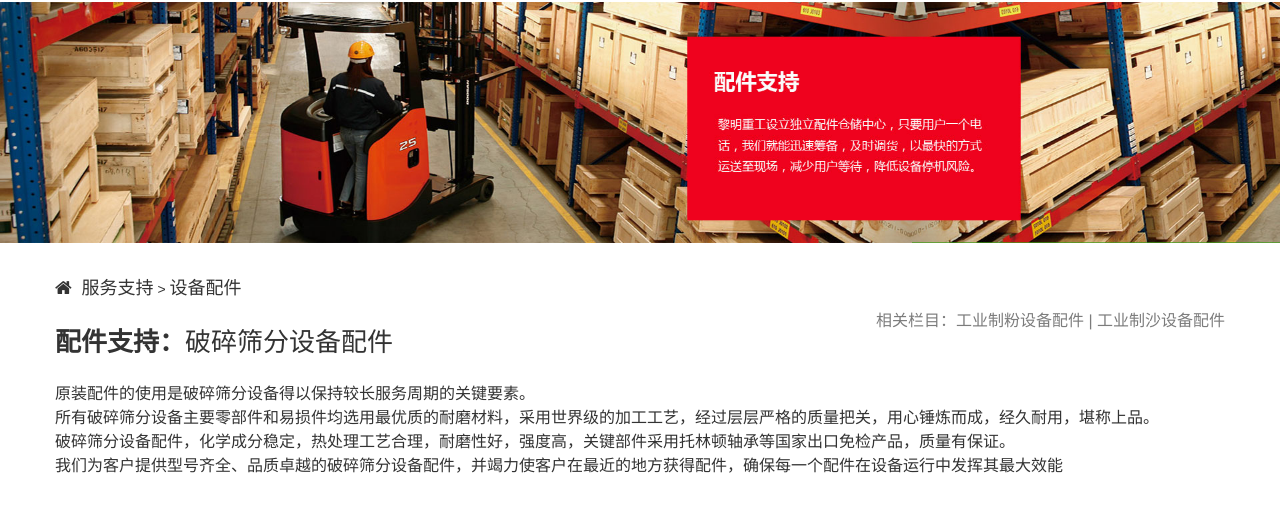
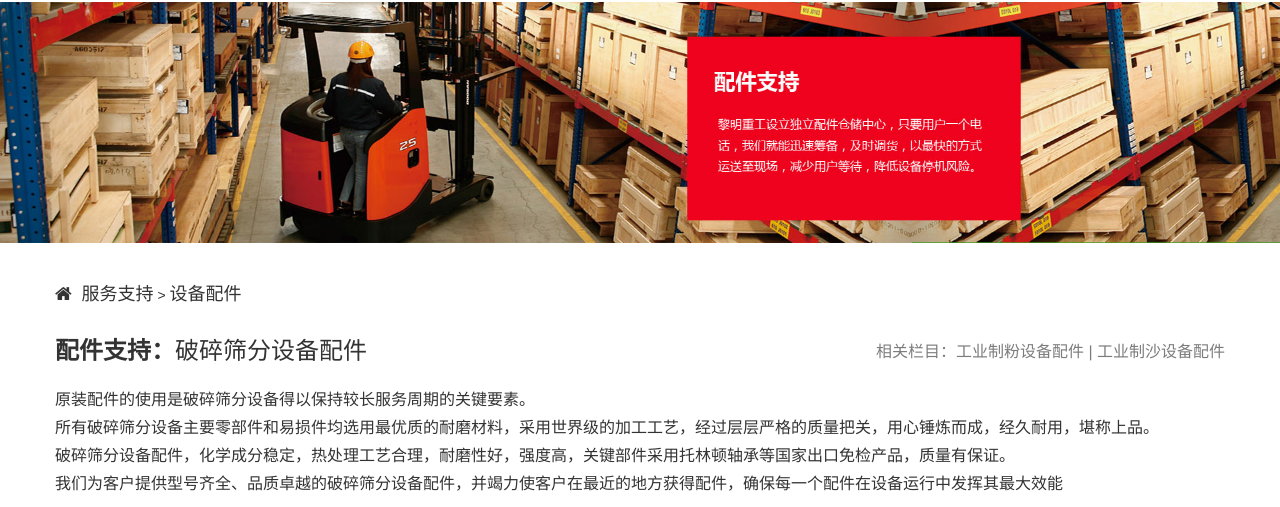
Before and after one commit to jeeaay/lmlq, a plain HTML site: page server_parts.html in a window 1280 px wide. Shown: the part 112-619 px from the top of the page. Drawn offline with Linux system fonts and the light colour scheme.

Commit message:
统一服务内页h1 h2

```diff
--- a/css/inside.css
+++ b/css/inside.css
@@ -399,22 +399,20 @@
 	#solution .parts_name{padding: 0 15px}
 }
 /*server*/
-.parts .inside_list_title{padding:0 }
-.parts .inside_list_title h1{padding: 22px 0 21px;}
+
 .parts_intro{padding: 3px 0 16px}
-.parts h2{padding:12px 0 18px;font-size: 24px;}
 .parts ul img{width: 100%}
 .parts ul p{padding: 16px 0 28px;text-align: center;}
 
-.network h1{font-size: 24px;padding-bottom: 7px}
-.network .inside_list_title{padding: 12px 0 0}
-.network .inside_list_title span{padding: 2px 0 8px;display: block;}
-.network h2{padding: 25px 0 10px}
-.network p{line-height: 28px;}
-.network .breadcrumb{padding-top: 36px;}
+#server .inside h1{font-size: 24px;padding-bottom: 7px}
+#server .inside .inside_list_title{padding: 12px 0 0}
+#server .inside .inside_list_title span{padding: 2px 0 8px;display: block;}
+#server .inside h2{padding: 25px 0 10px}
+#server .inside p{line-height: 28px;}
+#server .inside .breadcrumb{padding-top: 36px;}
 @media (min-width: 760px){
-	.network h1{padding-bottom: 17px}
-	.network .inside_list_title span{padding: 21px 0 5px;display: inline;}
+	#server .inside h1{padding-bottom: 17px}
+	#server .inside .inside_list_title span{padding: 21px 0 5px;display: inline;}
 }
 .network .map img{margin: 0 auto}
 @media (min-width: 1000px){
--- a/server_parts.html
+++ b/server_parts.html
@@ -86,7 +86,7 @@
 	<div class="banner-res">
 		<img class="res img-res" data-xb="./img/server/server_parts_banner.jpg">
 	</div>
-	<div class="bg-white">
+	<div class="bg-white inside">
 		<div class="breadcrumb container">
 			<a href="./index.html"><i class="icon icon-home" aria-hidden="true"></i></a>
 			<a href="./server_index.html">服务支持</a>
```
Also changed, not shown: server_network.html (+1 -1 lines), server_support.html (+1 -1 lines).
